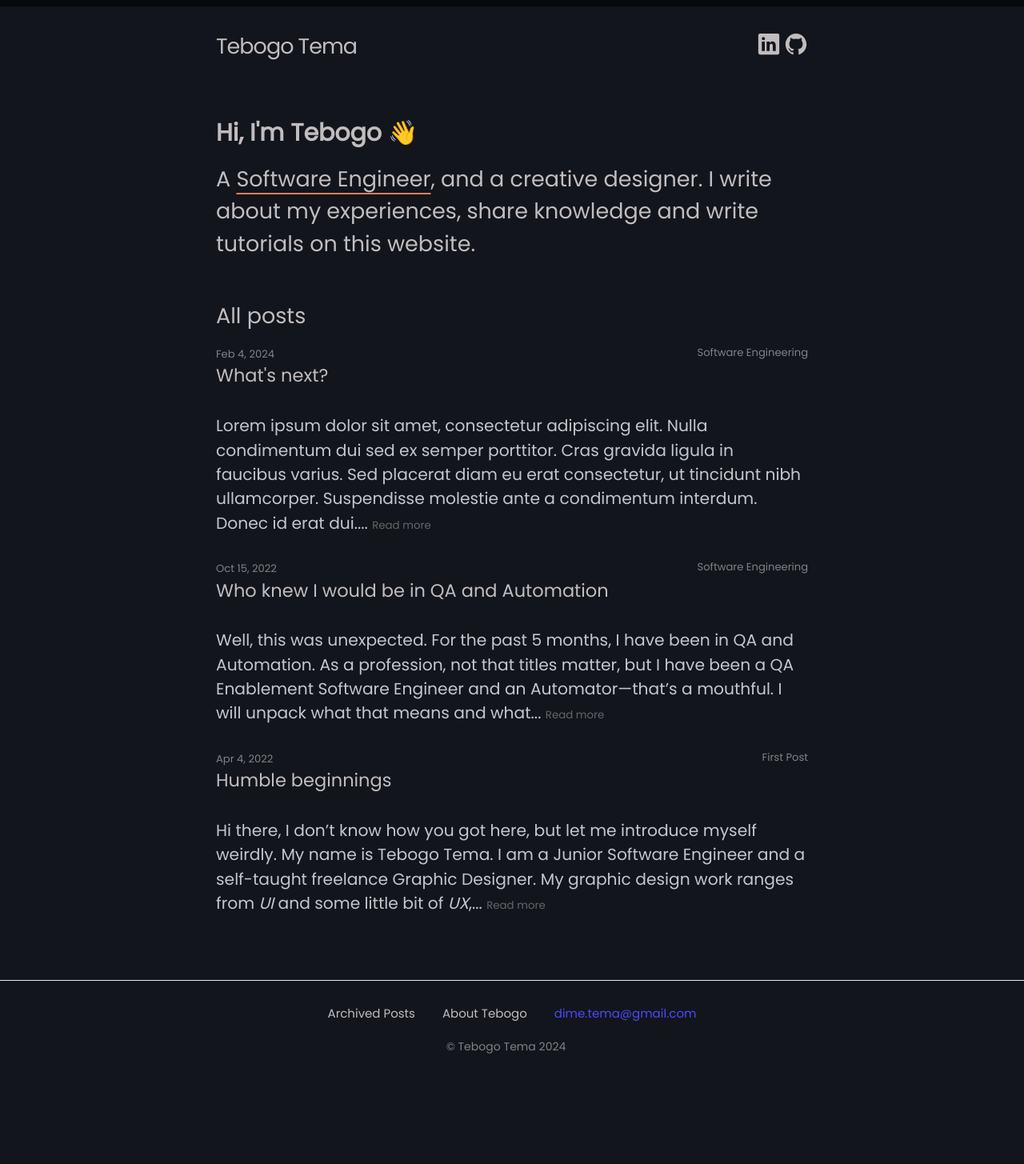
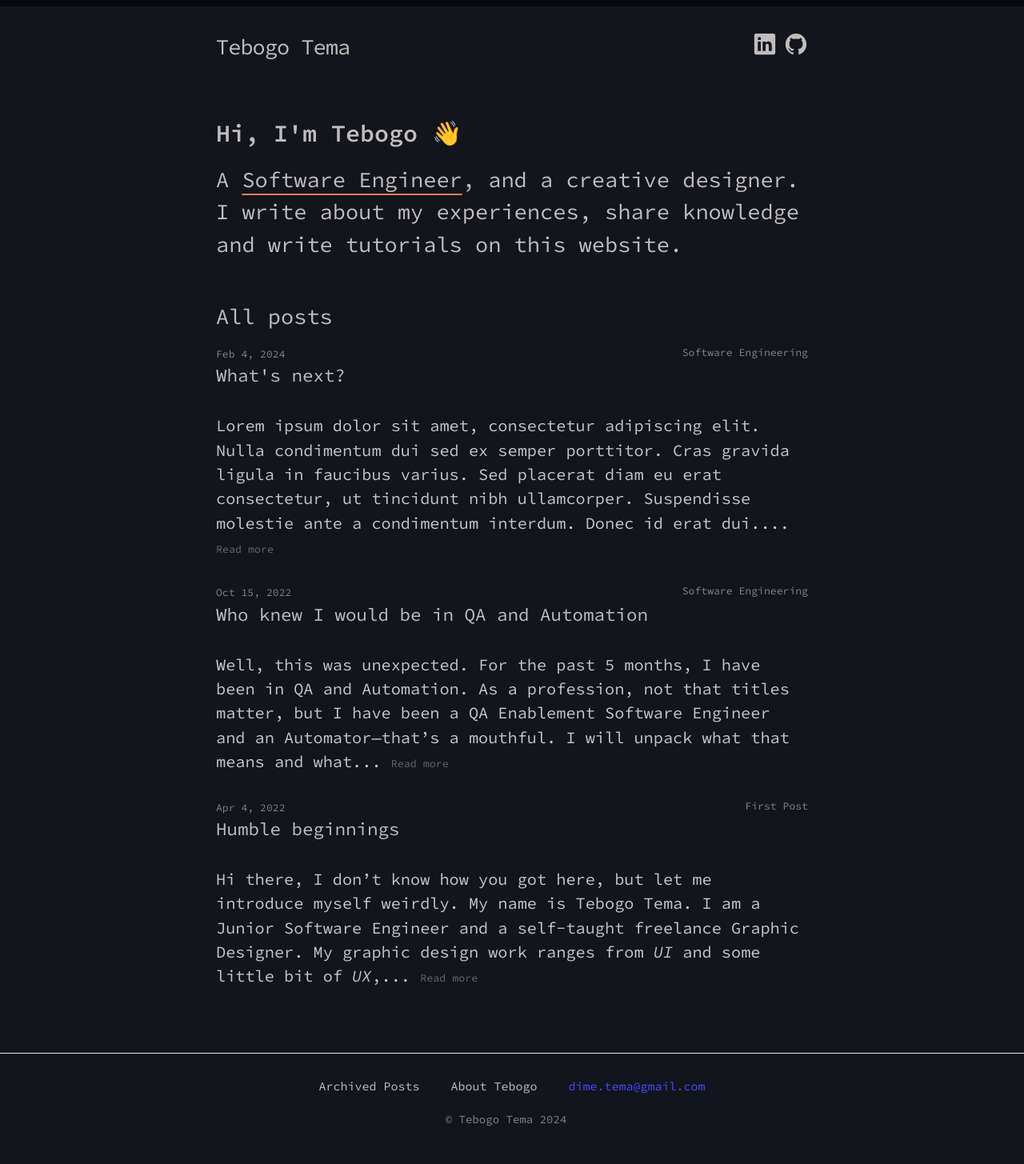
Before and after one commit to feelthedimez/feelthedimez.github.io, a Jekyll site: the page built from index.markdown, in a window 1280 px wide. Shown: the whole page at 80% size. Built offline with Jekyll 4.4.1, drawn with Linux system fonts in a browser that asks for light colours; before the commit the page ends 1364 px from its top, so only the background shows below that.

Commit message:
Changed back the font

```diff
--- a/_sass/main-style.scss
+++ b/_sass/main-style.scss
@@ -2,7 +2,7 @@
 
 // Define defaults for each variable.
 
-$base-font-family: 'Poppins', sans-serif !default;
+$base-font-family: 'Source Code Pro', monospace !default;
 $base-font-size:   15px !default;
 $base-font-weight: 400 !default;
 $small-font-size:  $base-font-size * 0.875 !default;
```
